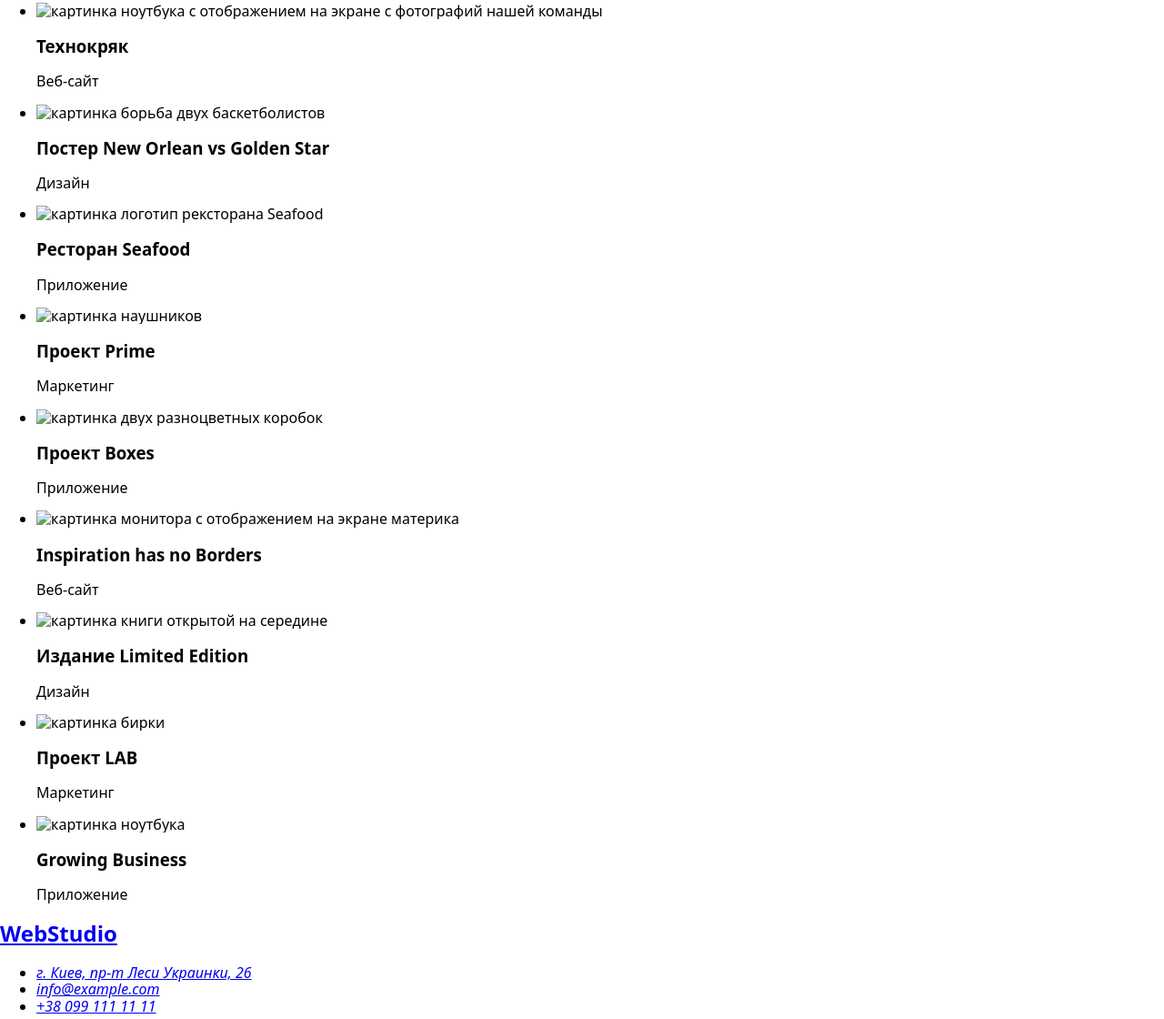
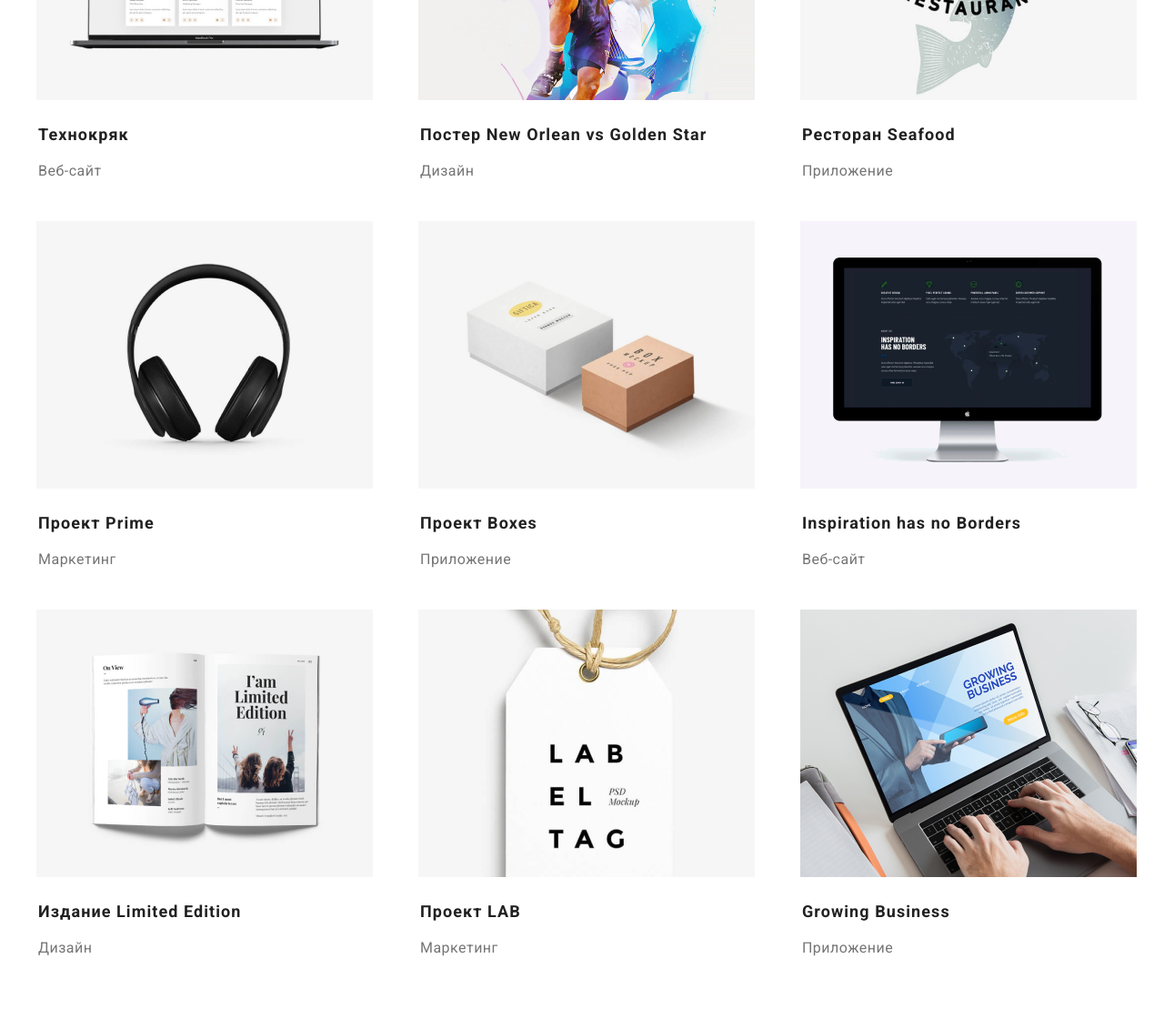
Before and after one commit to erma4o4ek/goit-markup-hw-03, a plain HTML site: page portfolio.html in a window 1280 px wide. Shown: the part 446-1566 px from the top of the page at 91% size. Drawn offline with nearby package versions, Linux system fonts and the light colour scheme; the site is published under a folder, as on GitHub Pages, so addresses that start at the root find nothing.

Commit message:
add dot before /

```diff
--- a/index.html
+++ b/index.html
@@ -7,9 +7,9 @@
     rel="stylesheet">
   <link href="https://cdnjs.cloudflare.com/ajax/libs/modern-normalize/1.0.0/modern-normalize.min.css" rel="stylesheet">
   <title>main</title>
-  <link rel="stylesheet" href="/css/general.css">
-  <link rel="stylesheet" href="/css/main.css">
-  <link rel="stylesheet" href="/css/portfolio.css">
+  <link rel="stylesheet" href="./css/general.css">
+  <link rel="stylesheet" href="./css/main.css">
+  <link rel="stylesheet" href="./css/portfolio.css">
 </head>
 
 <body class="page">
@@ -78,13 +78,13 @@
         <h2 class="work-title">Чем мы занимаемся</h2>
         <ul class="work-list list flexbox">
           <li class="work-item">
-            <img src="/img/img01.png" alt="фото разработка приложения" width="370" height="294" class="image">
+            <img src="./img/img01.png" alt="фото разработка приложения" width="370" height="294" class="image">
           </li>
           <li class="work-item">
-            <img src="/img/img02.png" alt=" фото оформление дизайна приложения" width="370" height="294" class="image">
+            <img src="./img/img02.png" alt=" фото оформление дизайна приложения" width="370" height="294" class="image">
           </li>
           <li class="work-item">
-            <img src="/img/img03.png" alt="фото цветовая гамма приложения" width="370" height="294" class="image">
+            <img src="./img/img03.png" alt="фото цветовая гамма приложения" width="370" height="294" class="image">
           </li>
         </ul>
       </div>
@@ -96,22 +96,22 @@
         <h2 class="our-team-title">Наша команда</h2>
         <ul class="our-team-list list flexbox">
           <li class="our-team-item">
-            <img src="/img/img04.jpg" alt="фотография Игоря Демьяненка" width="270" height="260" class="image">
+            <img src="./img/img04.jpg" alt="фотография Игоря Демьяненка" width="270" height="260" class="image">
             <h3 class="our-team-name">Игорь Демьяненко</h3>
             <p class="our-team-profession">Product Designer</p>
           </li>
           <li class="our-team-item">
-            <img src="/img/img05.jpg" alt="фотография Ольги Репиной" width="270" height="260" class="image">
+            <img src="./img/img05.jpg" alt="фотография Ольги Репиной" width="270" height="260" class="image">
             <h3 class="our-team-name">Ольга Репина</h3>
             <p class="our-team-profession">Frontend Developer</p>
           </li>
           <li class="our-team-item">
-            <img src="/img/img06.jpg" alt="фотография Николая Тарасова" width="270" height="260" class="image">
+            <img src="./img/img06.jpg" alt="фотография Николая Тарасова" width="270" height="260" class="image">
             <h3 class="our-team-name">Николай Тарасов</h3>
             <p class="our-team-profession">Marketing</p>
           </li>
           <li class="our-team-item">
-            <img src="/img/img07.jpg" alt="фотография Михаила Ермакова" width="270" height="260" class="image">
+            <img src="./img/img07.jpg" alt="фотография Михаила Ермакова" width="270" height="260" class="image">
             <h3 class="our-team-name">Михаил Ермаков</h3>
             <p class="our-team-profession">UI Designer</p>
           </li>
--- a/portfolio.html
+++ b/portfolio.html
@@ -7,9 +7,9 @@
   <link href="https://cdnjs.cloudflare.com/ajax/libs/modern-normalize/1.0.0/modern-normalize.min.css" rel="stylesheet">
   <title>portfolio</title>
   <meta charset="UTF-8" />
-  <link rel="stylesheet" href="/css/general.css">
-  <link rel="stylesheet" href="/css/main.css">
-  <link rel="stylesheet" href="/css/portfolio.css">
+  <link rel="stylesheet" href="./css/general.css">
+  <link rel="stylesheet" href="./css/main.css">
+  <link rel="stylesheet" href="./css/portfolio.css">
 </head>
 
 <body class="page">
@@ -71,7 +71,7 @@
             <h2 class="visually-hidden">Наши возможностит</h2>
             <ul class="project-list list flexbox">
               <li class="project-item">
-                <img src="/img/img08.png" alt="картинка ноутбука с отображением на экране с фотографий нашей команды"
+                <img src="./img/img08.png" alt="картинка ноутбука с отображением на экране с фотографий нашей команды"
                   width="370" height="294" class="image">
                 <div class="project-card">
                   <h3 class="project-title">Технокряк</h3>
@@ -79,7 +79,7 @@
                 </div>
               </li>
               <li class="project-item">
-                <img src="/img/img09.png" alt="картинка борьба двух баскетболистов" width="370" height="294"
+                <img src="./img/img09.png" alt="картинка борьба двух баскетболистов" width="370" height="294"
                   class="image">
                 <div class="project-card">
                   <h3 class="project-title">Постер New Orlean vs Golden Star</h3>
@@ -87,7 +87,7 @@
                 </div>
               </li>
               <li class="project-item">
-                <img src="/img/img10.png" alt="картинка логотип рексторана Seafood" width="370" height="294"
+                <img src="./img/img10.png" alt="картинка логотип рексторана Seafood" width="370" height="294"
                   class="image">
                 <div class="project-card">
                   <h3 class="project-title">Ресторан Seafood</h3>
@@ -95,14 +95,14 @@
                 </div>
               </li>
               <li class="project-item">
-                <img src="/img/img11.png" alt="картинка наушников" width="370" height="294" class="image">
+                <img src="./img/img11.png" alt="картинка наушников" width="370" height="294" class="image">
                 <div class="project-card">
                   <h3 class="project-title">Проект Prime</h3>
                   <p class="project-text">Маркетинг</p>
                 </div>
               </li>
               <li class="project-item">
-                <img src="/img/img12.png" alt="картинка двух разноцветных коробок" width="370" height="294"
+                <img src="./img/img12.png" alt="картинка двух разноцветных коробок" width="370" height="294"
                   class="image">
                 <div class="project-card">
                   <h3 class="project-title">Проект Boxes</h3>
@@ -110,7 +110,7 @@
                 </div>
               </li>
               <li class="project-item">
-                <img src="/img/img13.png" alt="картинка монитора с отображением на экране материка" width="370"
+                <img src="./img/img13.png" alt="картинка монитора с отображением на экране материка" width="370"
                   height="294" class="image">
                 <div class="project-card">
                   <h3 class="project-title">Inspiration has no Borders</h3>
@@ -118,7 +118,7 @@
                 </div>
               </li>
               <li class="project-item">
-                <img src="/img/img14.png" alt="картинка книги открытой на середине" width="370" height="294"
+                <img src="./img/img14.png" alt="картинка книги открытой на середине" width="370" height="294"
                   class="image">
                 <div class="project-card">
                   <h3 class="project-title">Издание Limited Edition</h3>
@@ -126,14 +126,14 @@
                 </div>
               </li>
               <li class="project-item">
-                <img src="/img/img15.png" alt="картинка бирки" width="370" height="294" class="image">
+                <img src="./img/img15.png" alt="картинка бирки" width="370" height="294" class="image">
                 <div class="project-card">
                   <h3 class="project-title">Проект LAB</h3>
                   <p class="project-text">Маркетинг</p>
                 </div>
               </li>
               <li class="project-item">
-                <img src="/img/img16.png" alt="картинка ноутбука" width="370" height="294" class="image">
+                <img src="./img/img16.png" alt="картинка ноутбука" width="370" height="294" class="image">
                 <div class="project-card">
                   <h3 class="project-title">Growing Business</h3>
                   <p class="project-text">Приложение</p>
```
